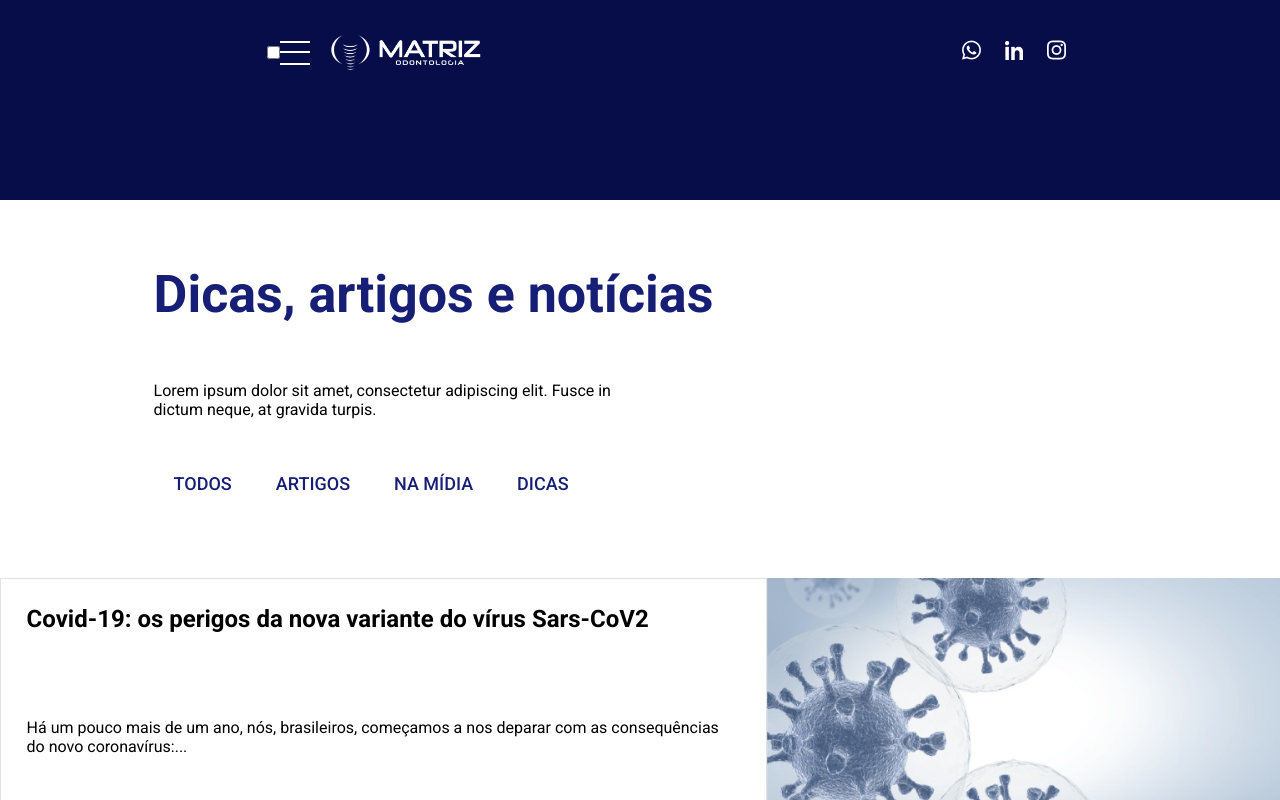
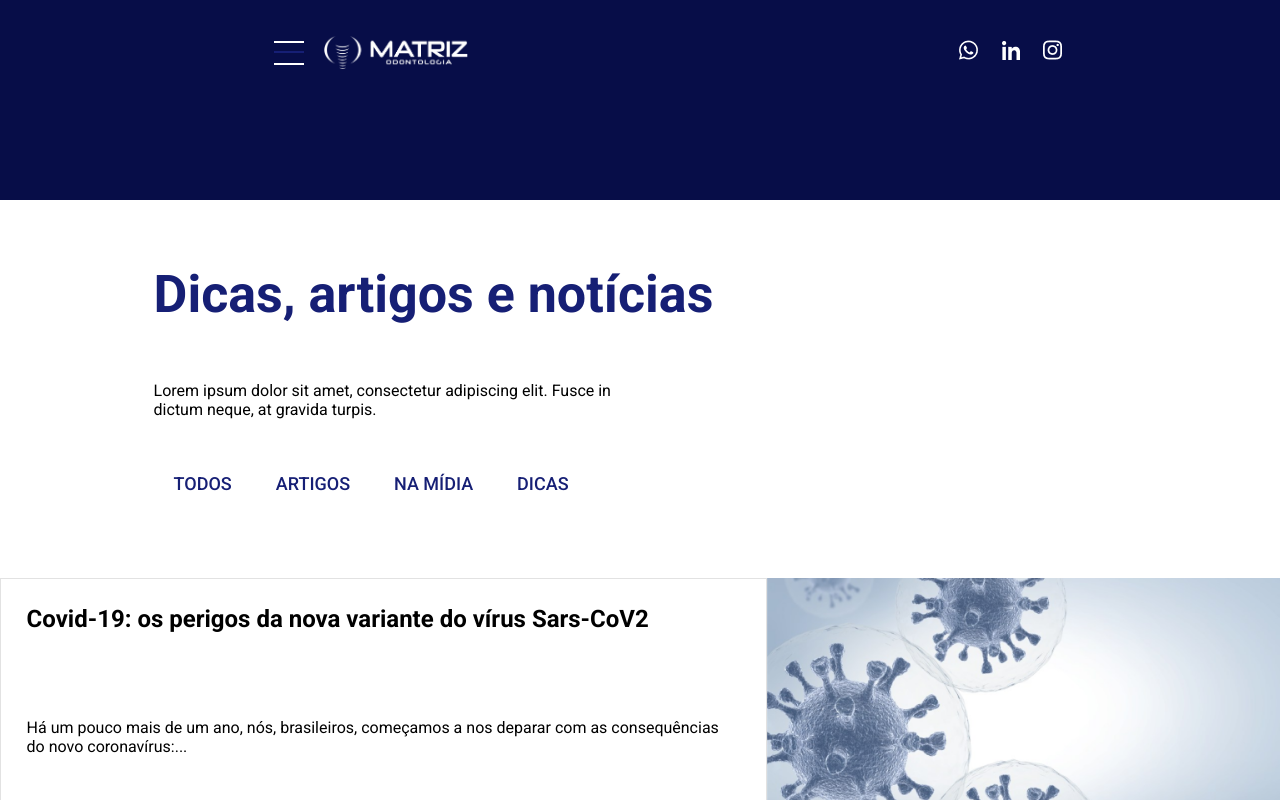
Before and after one commit to MilenaMarlim/site-completo_odontologia, a plain HTML site: page blog.html in a window 1280 px wide. Shown: the top 800 px of the page. Drawn offline with Linux system fonts and the light colour scheme.

Commit message:
Commit arrumando o menu hamburguer de todas as páginas

```diff
--- a/Assets/CSS/blog.css
+++ b/Assets/CSS/blog.css
@@ -1,17 +1,18 @@
-.hamburguer {
-    background-color: white;
-    color: white;
-    position: relative;
+.top-header .hamburguer {
+    background-color: #ffffff;
+    color: #ffffff;
     display: block;
-    background-color: #ffffff;
+    background-color: #161F75;
     width: 30px;
     height: 2px;
+    top: 29px;
+    left: 15px;
     transition: 0.5s ease-in-out;
+    cursor: pointer;
 }
 
-.hamburguer:before,
-.hamburguer:after {
-    background-color: #ffffff;
+.top-header .hamburguer:before, .top-header .hamburguer:after {
+    background-color: white;
     content: '';
     display: block;
     width: 100%;
@@ -20,13 +21,32 @@
     transition: 0.2s ease-in-out;
 }
 
-.hamburguer:before {
+.top-header .hamburguer:before {
     top: -10px;
 }
 
-.hamburguer:after {
+.top-header .hamburguer:after {
     bottom: -10px;
 }
+
+.top-header input {
+    display: none;
+}
+
+.top-header input:checked~label .hamburguer {
+    transform: rotate(45deg);
+}
+
+.top-header input:checked~label .hamburguer:before {
+    transform: rotate(90deg);
+    top: 0;
+}
+
+.top-header input:checked~label .hamburguer:after {
+    transform: rotate(90deg);
+    bottom: 0;
+}
+
 
 .top-header {
     display: flex;
--- a/Assets/CSS/contact.css
+++ b/Assets/CSS/contact.css
@@ -1,17 +1,18 @@
-.hamburguer {
-    background-color: white;
-    color: white;
-    position: relative;
+.top-header .hamburguer {
+    background-color: #ffffff;
+    color: #ffffff;
     display: block;
-    background-color: #ffffff;
+    background-color: #161F75;
     width: 30px;
     height: 2px;
+    top: 29px;
+    left: 15px;
     transition: 0.5s ease-in-out;
+    cursor: pointer;
 }
 
-.hamburguer:before,
-.hamburguer:after {
-    background-color: #ffffff;
+.top-header .hamburguer:before, .top-header .hamburguer:after {
+    background-color: white;
     content: '';
     display: block;
     width: 100%;
@@ -20,13 +21,32 @@
     transition: 0.2s ease-in-out;
 }
 
-.hamburguer:before {
+.top-header .hamburguer:before {
     top: -10px;
 }
 
-.hamburguer:after {
+.top-header .hamburguer:after {
     bottom: -10px;
 }
+
+.top-header input {
+    display: none;
+}
+
+.top-header input:checked~label .hamburguer {
+    transform: rotate(45deg);
+}
+
+.top-header input:checked~label .hamburguer:before {
+    transform: rotate(90deg);
+    top: 0;
+}
+
+.top-header input:checked~label .hamburguer:after {
+    transform: rotate(90deg);
+    bottom: 0;
+}
+
 
 .top-header {
     display: flex;
--- a/Assets/CSS/index.css
+++ b/Assets/CSS/index.css
@@ -1,17 +1,19 @@
-.hamburguer {
-    background-color: white;
-    color: white;
+.top-header .hamburguer {
+    background-color: #ffffff;
+    color: #ffffff;
     position: relative;
     display: block;
-    background-color: #ffffff;
+    background-color: #161F75;
     width: 30px;
     height: 2px;
+    top: 29px;
+    left: 15px;
     transition: 0.5s ease-in-out;
+    cursor: pointer;
 }
 
-.hamburguer:before,
-.hamburguer:after {
-    background-color: #ffffff;
+.top-header .hamburguer:before, .top-header .hamburguer:after {
+    background-color: white;
     content: '';
     display: block;
     width: 100%;
@@ -20,12 +22,30 @@
     transition: 0.2s ease-in-out;
 }
 
-.hamburguer:before {
+.top-header .hamburguer:before {
     top: -10px;
 }
 
-.hamburguer:after {
+.top-header .hamburguer:after {
     bottom: -10px;
+}
+
+.top-header input {
+    display: none;
+}
+
+.top-header input:checked~label .hamburguer {
+    transform: rotate(45deg);
+}
+
+.top-header input:checked~label .hamburguer:before {
+    transform: rotate(90deg);
+    top: 0;
+}
+
+.top-header input:checked~label .hamburguer:after {
+    transform: rotate(90deg);
+    bottom: 0;
 }
 
 .top-header {
--- a/Assets/CSS/news.css
+++ b/Assets/CSS/news.css
@@ -1,17 +1,19 @@
-.hamburguer {
-    background-color: white;
-    color: white;
+.top-header .hamburguer {
+    background-color: #ffffff;
+    color: #ffffff;
     position: relative;
     display: block;
-    background-color: #ffffff;
+    background-color: #161F75;
     width: 30px;
     height: 2px;
+    top: 29px;
+    left: 15px;
     transition: 0.5s ease-in-out;
+    cursor: pointer;
 }
 
-.hamburguer:before,
-.hamburguer:after {
-    background-color: #ffffff;
+.top-header .hamburguer:before, .top-header .hamburguer:after {
+    background-color: white;
     content: '';
     display: block;
     width: 100%;
@@ -20,12 +22,30 @@
     transition: 0.2s ease-in-out;
 }
 
-.hamburguer:before {
+.top-header .hamburguer:before {
     top: -10px;
 }
 
-.hamburguer:after {
+.top-header .hamburguer:after {
     bottom: -10px;
+}
+
+.top-header input {
+    display: none;
+}
+
+.top-header input:checked~label .hamburguer {
+    transform: rotate(45deg);
+}
+
+.top-header input:checked~label .hamburguer:before {
+    transform: rotate(90deg);
+    top: 0;
+}
+
+.top-header input:checked~label .hamburguer:after {
+    transform: rotate(90deg);
+    bottom: 0;
 }
 
 .top-header {
--- a/Assets/CSS/structure.css
+++ b/Assets/CSS/structure.css
@@ -1,17 +1,19 @@
-.hamburguer {
-    background-color: white;
-    color: white;
+.top-header .hamburguer {
+    background-color: #ffffff;
+    color: #ffffff;
     position: relative;
     display: block;
-    background-color: #ffffff;
+    background-color: #161F75;
     width: 30px;
     height: 2px;
+    top: 29px;
+    left: 15px;
     transition: 0.5s ease-in-out;
+    cursor: pointer;
 }
 
-.hamburguer:before,
-.hamburguer:after {
-    background-color: #ffffff;
+.top-header .hamburguer:before, .top-header .hamburguer:after {
+    background-color: white;
     content: '';
     display: block;
     width: 100%;
@@ -20,12 +22,30 @@
     transition: 0.2s ease-in-out;
 }
 
-.hamburguer:before {
+.top-header .hamburguer:before {
     top: -10px;
 }
 
-.hamburguer:after {
+.top-header .hamburguer:after {
     bottom: -10px;
+}
+
+.top-header input {
+    display: none;
+}
+
+.top-header input:checked~label .hamburguer {
+    transform: rotate(45deg);
+}
+
+.top-header input:checked~label .hamburguer:before {
+    transform: rotate(90deg);
+    top: 0;
+}
+
+.top-header input:checked~label .hamburguer:after {
+    transform: rotate(90deg);
+    bottom: 0;
 }
 
 .top-header {
@@ -142,7 +162,6 @@ h2 {
     margin: 5% 0%;
 }
 
-
 .container {
     width: 30%;
     text-align: center;
--- a/Assets/CSS/treatments.css
+++ b/Assets/CSS/treatments.css
@@ -1,17 +1,19 @@
-.hamburguer {
-    background-color: white;
-    color: white;
+.top-header .hamburguer {
+    background-color: #ffffff;
+    color: #ffffff;
     position: relative;
     display: block;
-    background-color: #ffffff;
+    background-color: #161F75;
     width: 30px;
     height: 2px;
+    top: 29px;
+    left: 15px;
     transition: 0.5s ease-in-out;
+    cursor: pointer;
 }
 
-.hamburguer:before,
-.hamburguer:after {
-    background-color: #ffffff;
+.top-header .hamburguer:before, .top-header .hamburguer:after {
+    background-color: white;
     content: '';
     display: block;
     width: 100%;
@@ -20,12 +22,30 @@
     transition: 0.2s ease-in-out;
 }
 
-.hamburguer:before {
+.top-header .hamburguer:before {
     top: -10px;
 }
 
-.hamburguer:after {
+.top-header .hamburguer:after {
     bottom: -10px;
+}
+
+.top-header input {
+    display: none;
+}
+
+.top-header input:checked~label .hamburguer {
+    transform: rotate(45deg);
+}
+
+.top-header input:checked~label .hamburguer:before {
+    transform: rotate(90deg);
+    top: 0;
+}
+
+.top-header input:checked~label .hamburguer:after {
+    transform: rotate(90deg);
+    bottom: 0;
 }
 
 .top-header {
--- a/blog.html
+++ b/blog.html
@@ -16,12 +16,15 @@
     <header class="header">
         <section class="top-header">
             <div class="left-area-header">
-                <input id="hamburguer" type="checkbox">
-                <label for="hamburguer">
-                    <div class="menu">
-                        <span class="hamburguer"></span>
-                    </div>
-                </label>
+                <div>
+                    <input id="menu-hamburguer" type="checkbox">
+
+                    <label for="menu-hamburguer">
+                        <div class="menu">
+                            <span class="hamburguer"></span>
+                        </div>
+                    </label>
+                </div>
                 <img class="logo" src="Assets/images/logo.png" alt="Logomarca">
             </div>
 
@@ -48,7 +51,7 @@
                 <h2>Covid-19: os perigos da nova variante do vírus Sars-CoV2</h2>
                 <p>Há um pouco mais de um ano, nós, brasileiros, começamos a nos deparar com as consequências do novo
                     coronavírus:...</p>
-                <a href="#">Ler Mais</a>
+                <a href="news.html">Ler Mais</a>
             </div>
             <div class="image_covid">
                 <img src="Assets/images/pagina2/covid.png" alt="imagem do vírus covid">
```
Also changed, not shown: contact.html (+9 -6 lines), index.html (+3 -2 lines), news.html (+9 -6 lines), structure.html (+3 -2 lines), treatments.html (+3 -2 lines).
